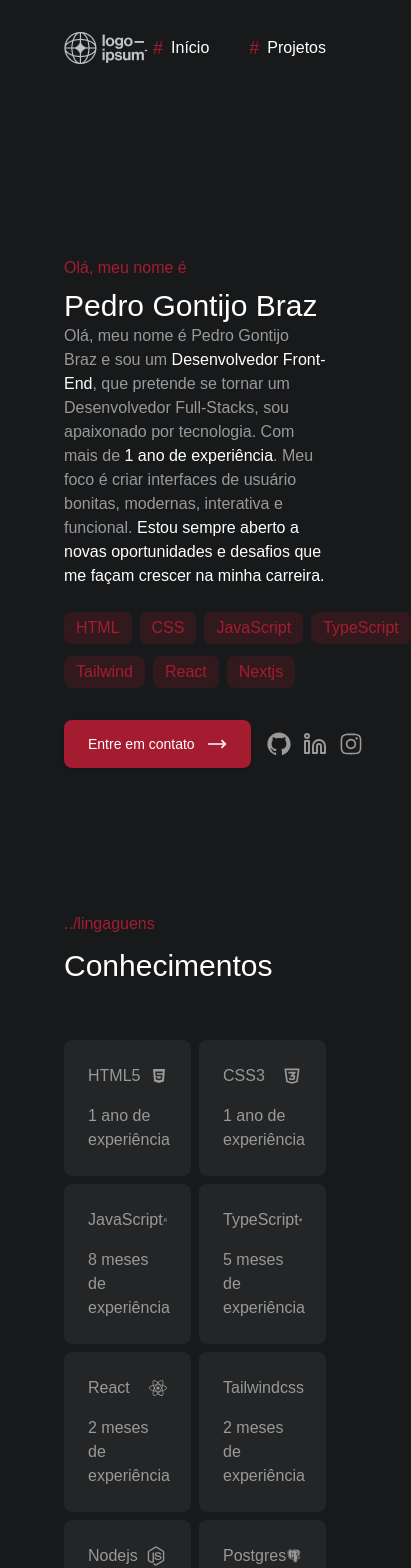
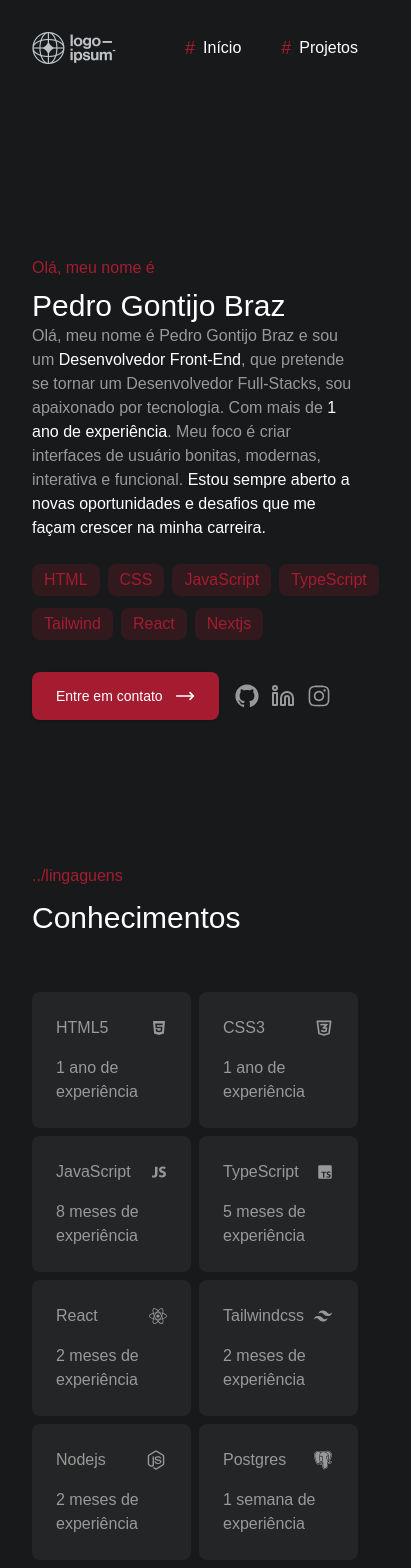
Before and after one commit to pedrogbraz/portfolio-new, a Next.js app: page / in a window 390 px wide. Shown: the top 1568 px of the page, 411 px wide, since content can reach past the window. Built offline with nearby package versions, Linux system fonts and the light colour scheme.

Commit message:
fix: fix to responsive

```diff
--- a/src/app/page.tsx
+++ b/src/app/page.tsx
@@ -24,7 +24,7 @@ export default function Home() {
       <div>
         <Header />
         <div className="flex flex-col gap-36 mb-10">
-          <div className="px-16 mt-40 space-y-6 md:mt-32 md:px-32 md:flex md:gap-32 md:items-center md:justify-between">
+          <div className="px-8 mt-40 space-y-6 md:mt-32 md:px-32 md:flex md:gap-32 md:items-center md:justify-between">
             <div className=" md:w-[530px]">
               <div className="space-y-2">
                 <span className="text-[--color-theme]">Olá, meu nome é</span>
@@ -98,7 +98,7 @@ export default function Home() {
               id="foto"
             />
           </div>
-          <div className="px-16 space-y-14">
+          <div className="px-8 space-y-14">
             <div className="space-y-3">
               <span className="text-[--color-theme]">../lingaguens</span>
               <h2 className="text-3xl text-[--color-white] font-medium">
@@ -148,7 +148,7 @@ export default function Home() {
               />
             </div>
           </div>
-          <div className="px-16">
+          <div className="px-8">
             <div className="space-y-3 mb-5">
               <span className="text-[--color-theme]">../destaques</span>
               <h2 className="text-3xl text-[--color-white] font-medium">
@@ -297,7 +297,7 @@ export default function Home() {
               <p className="text-[--textColor]">Se interessou?</p>
               <Link
                 className="flex items-center gap-2 text-[--color-white]"
-                href="https://nlw-unite-reactjs-pedrogbraz.vercel.app/"
+                href="https://github.com/pedrogbraz"
                 target="_blank"
               >
                 <span className="font-medium">Ver todos</span>
@@ -305,7 +305,7 @@ export default function Home() {
               </Link>
             </div>
           </div>
-          <div className="px-16 space-y-14">
+          <div className="px-8 space-y-14">
             <div className="flex flex-col justify-center items-center space-y-3">
               <span className="text-[--color-theme]">../contato</span>
               <h2 className="text-3xl text-[--color-white] font-medium">
@@ -314,7 +314,7 @@ export default function Home() {
               <Contacts />
             </div>
           </div>
-          <p className="text-[--textColor] text-sm px-16 text-center">
+          <p className="text-[--textColor] text-sm px-8 text-center">
             © 2024
             <Link className="hover:text-white duration-300" href="https://github.com/pedrogbraz">
               <span> Pedro Gontijo Braz</span>
--- a/src/components/contacts.tsx
+++ b/src/components/contacts.tsx
@@ -17,7 +17,7 @@ const Contacts = () => {
         className="w-full rounded-[8px] px-3 py-2 h-32 bg-white/10 outline-none text-[--color-white] resize-none"
         placeholder="Digite a mensagem"
       ></textarea>
-      <div className="px-12">
+      <div className="px-12 pt-3">
         <input
           className="bg-[--color-theme] p-2 rounded-[8px] w-full text-white"
           type="submit"
--- a/src/components/header.tsx
+++ b/src/components/header.tsx
@@ -5,7 +5,7 @@ import Image from "next/image";
 
 const Header = () => {
   return (
-    <div className="flex items-center justify-between px-16 md:px-32 text-[--color-white] py-8">
+    <div className="flex items-center justify-between px-8 md:px-32 text-[--color-white] py-8">
       <div>
         <Link href="/">
           <Image
```
